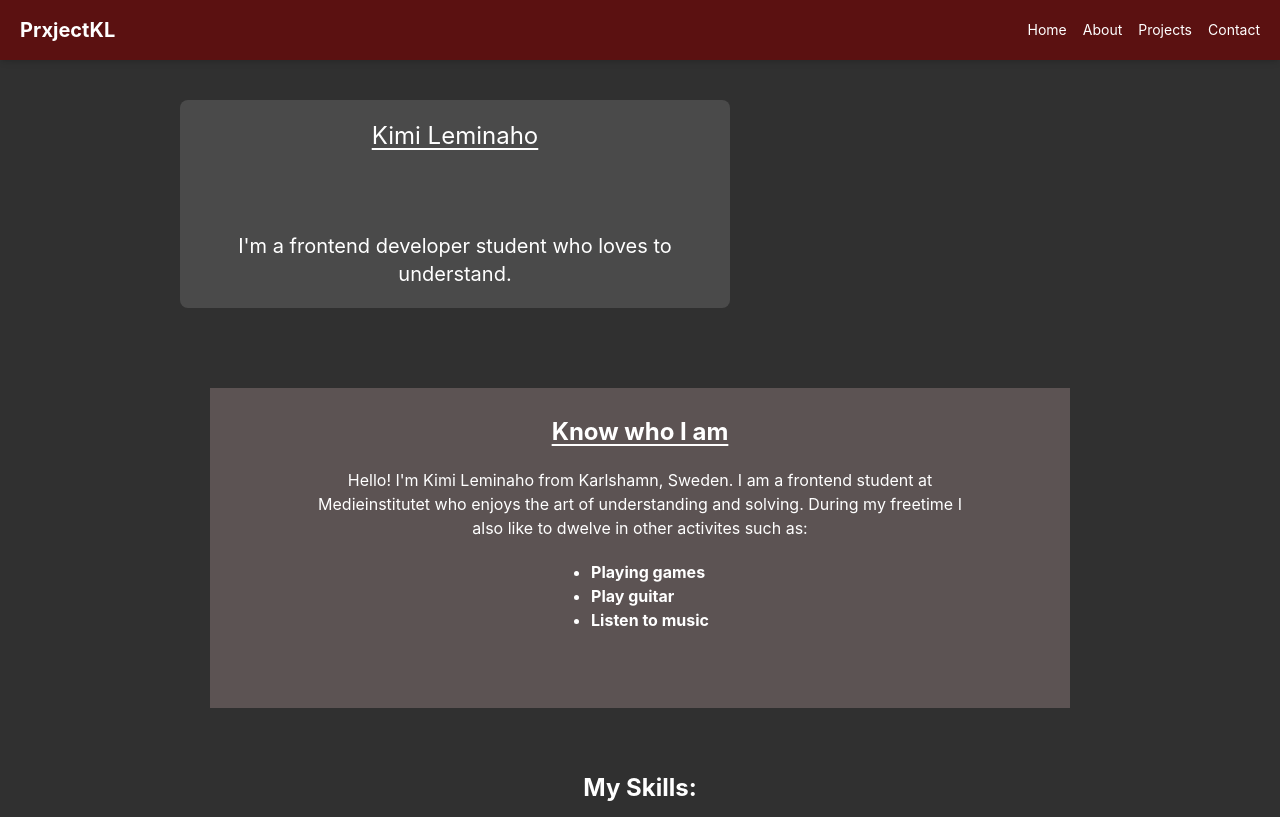
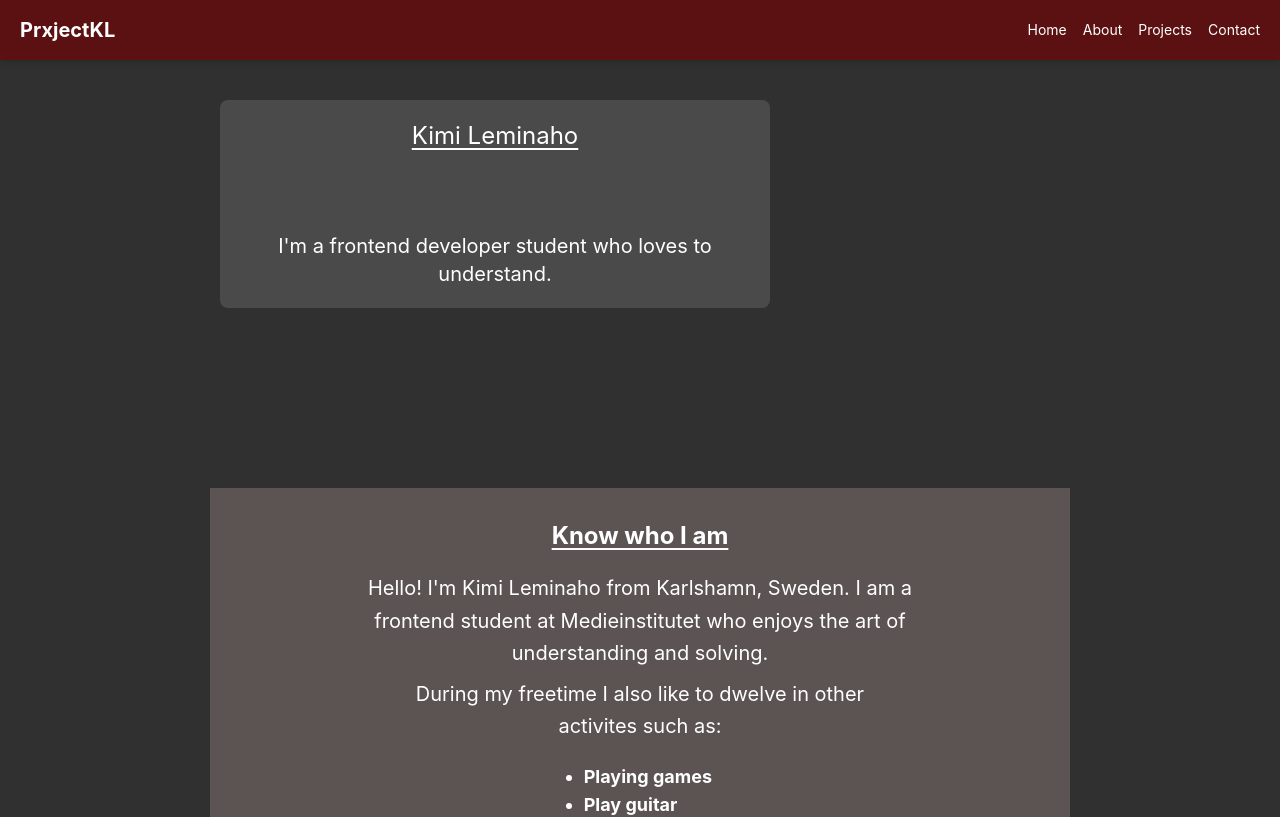
Before and after one commit to Prxjec-t/portfolio, a React app: page / in a window 1280 px wide. Shown: the top 817 px of the page. Built offline with nearby package versions, Linux system fonts and the light colour scheme; the HTML template or start-up script is replaced by a standard one.

Commit message:
fixed look on different sizes

```diff
--- a/src/components/About.tsx
+++ b/src/components/About.tsx
@@ -3,16 +3,19 @@ import { skillsData } from '../data/skills';
 
 const About = () => {
   return (
-    <section id="about" className="pt-20 min-h-screen flex items-center justify-center">
+    <section id="about" className="pt-20 lg:pt-45 flex items-center justify-center">
       <div className="text-white text-center">
-        <div className="bg-[#5C5353] h-80 pt-7">
+        <div className="bg-[#5C5353] py-8 w-[320px] md:w-full">
           <h2 className="text-2xl font-bold mb-5 underline underline-offset-4">Know who I am</h2>
-          <p className="max-w-2xl mx-auto mb-5">
+          <p className="max-w-xl text-l mx-auto mb-5 md:mb-2 md:text-xl leading-relaxed">
             Hello! I'm Kimi Leminaho from Karlshamn, Sweden. I am a frontend student at Medieinstitutet who enjoys the
-            art of understanding and solving. During my freetime I also like to dwelve in other activites such as:
+            art of understanding and solving.
+          </p>
+          <p className="max-w-lg text-l mx-auto mb-5 md:text-xl leading-relaxed">
+            During my freetime I also like to dwelve in other activites such as:
           </p>
 
-          <ul className="inline-block text-left font-bold list-disc pl-5">
+          <ul className="text-lg inline-block text-left font-bold list-disc pl-5">
             <li>Playing games</li>
             <li>Play guitar</li>
             <li>Listen to music</li>
@@ -22,7 +25,7 @@ const About = () => {
         <div className="mt-16 flex flex-col items-center">
           <h3 className="text-2xl font-bold mb-6">My Skills:</h3>
 
-          <div className="grid grid-cols-1 sm:grid-cols-2 md:grid-cols-4 gap-5">
+          <div className="grid grid-cols-1 sm:grid-cols-2 lg:grid-cols-4 gap-5">
             {skillsData.map((Skill) => (
               <SkillsCard key={Skill.id} skill={Skill} />
             ))}
--- a/src/components/Home.tsx
+++ b/src/components/Home.tsx
@@ -1,6 +1,6 @@
 const Home = () => {
   return (
-    <section id="home" className="pt-25 flex justify-center items-center md:justify-start md:ml-45">
+    <section id="home" className="pt-25 flex justify-center items-center md:justify-start md:ml-20 lg:ml-55">
       <div className="bg-[#7B7B7B]/35 w-[320px] md:w-[550px] flex flex-col items-center py-5 rounded-lg text-center">
         <h1 className="underline text-white text-2xl underline-offset-4 pb-20">Kimi Leminaho</h1>
         <p className="text-white text-xl ">I'm a frontend developer student who loves to understand.</p>
```
